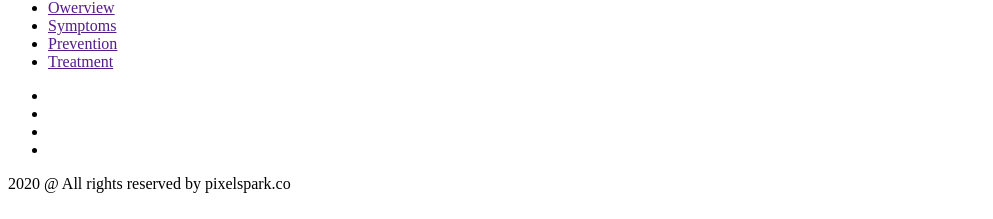
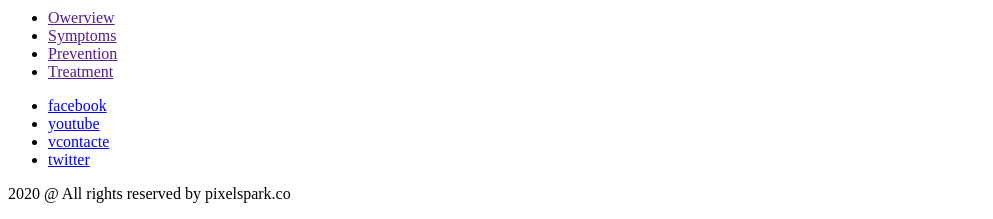
Before and after one commit to Eastvarga/goit-alter-01-hw-01, a plain HTML site: page index.html in a window 1280 px wide. Shown: the part 8487-8706 px from the top of the page, without its empty margins (0-993 px from the left). Drawn offline with Linux system fonts and the light colour scheme.

Commit message:
correction 1
замена картинки. добавлен текст в ссылки

```diff
--- a/index.html
+++ b/index.html
@@ -160,7 +160,7 @@
               meta-services. Competently pursue standards compliant leadership
               skills vis-a-vis pandemic
             </p>
-            <img src="./img/two-hands.jpg" alt="woman alone" width="657" />
+            <img src="./img/girl-hands.jpg" alt="woman alone" width="657" />
           </li>
         </ol>
       </section>
@@ -234,10 +234,10 @@
 
         <!-- list social links -->
         <ul>
-          <li><a href="facebook"></a></li>
-          <li><a href="youtube"></a></li>
-          <li><a href="vcontacte"></a></li>
-          <li><a href="twitter"></a></li>
+          <li><a href="facebook">facebook</a></li>
+          <li><a href="youtube">youtube</a></li>
+          <li><a href="vcontacte">vcontacte</a></li>
+          <li><a href="twitter">twitter</a></li>
         </ul>
       </nav>
       <!-- copiright -->
```
